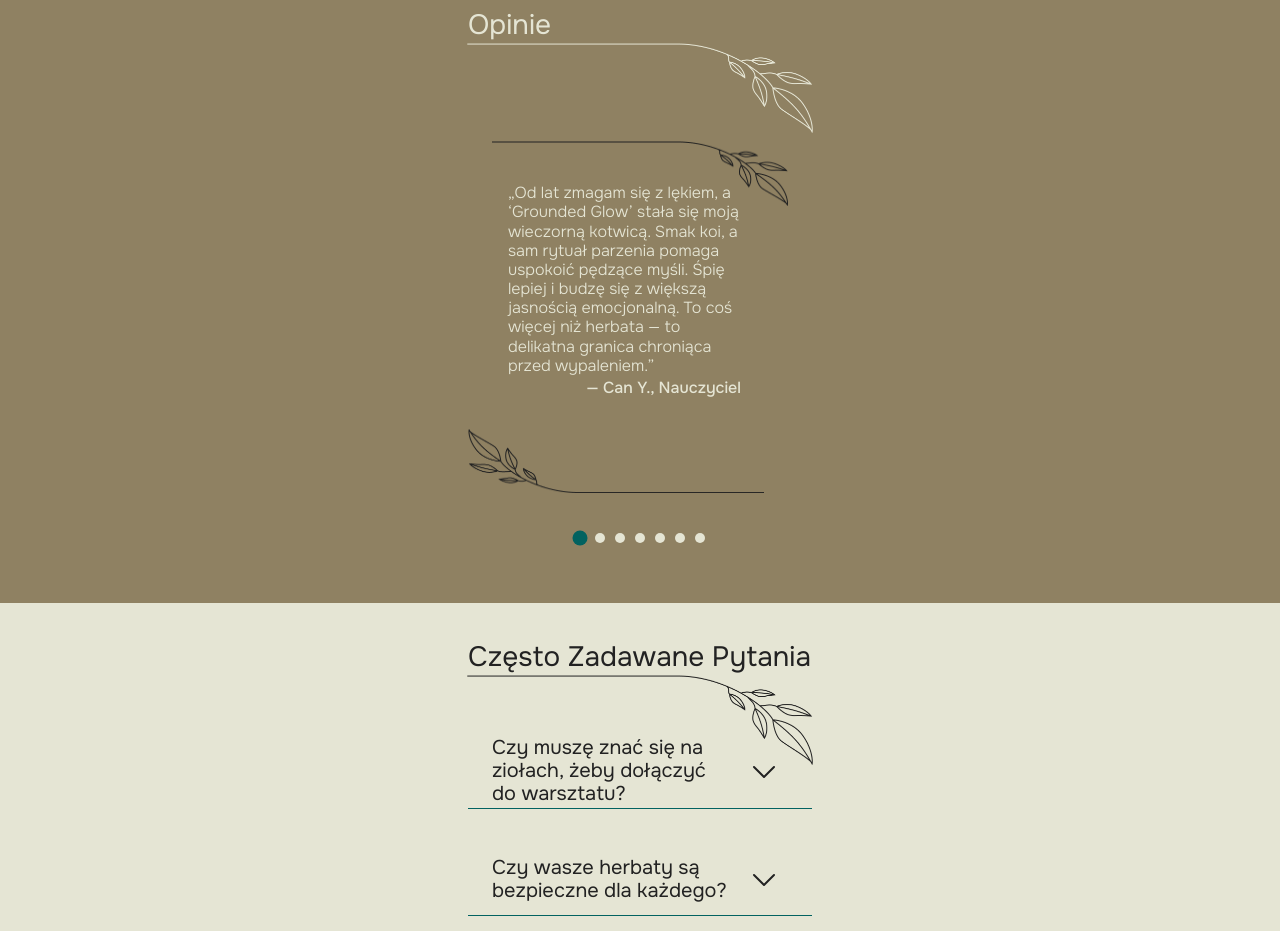
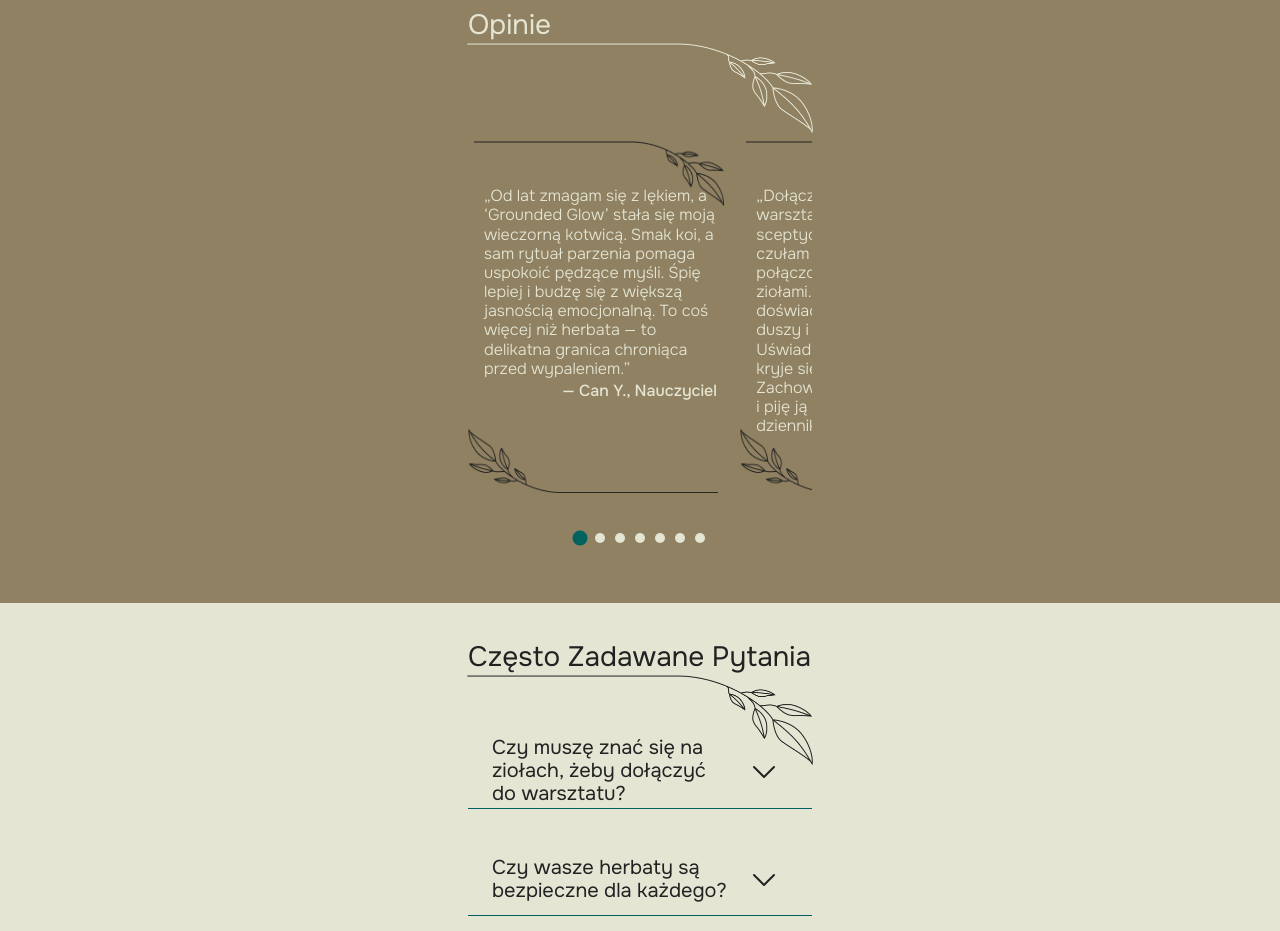
Before and after one commit to Kateryna-Katya/tea-shop, a website built with Vite: page src/index.html in a window 1280 px wide. Shown: the part 8200-9131 px from the top of the page. Built offline with nearby package versions, Linux system fonts and the light colour scheme; a web font is replaced by a local one.

Commit message:
fix slide

```diff
--- a/package.json
+++ b/package.json
@@ -5,7 +5,7 @@
   "type": "module",
   "scripts": {
     "dev": "vite",
-    "build": "vite build --base=/tea-shop/",
+    "build": "vite build",
     "preview": "vite preview"
   },
   "devDependencies": {
--- a/src/css/main.css
+++ b/src/css/main.css
@@ -370,14 +370,15 @@
   background-image: url('/img/opinie/leaves-right.png'), url('/img/opinie/leaves-left.png');
   background-repeat: no-repeat;
   background-position: top 10px center, bottom left;
-  background-size: 296px 65px, 296px 65px ;
-  width: 297px;
+  background-size: 250px 65px, 250px 65px ;
+  min-width: 260px;
   min-height: 332px;
   display: flex;
   flex-direction: column;
   align-items: center;
   justify-content:center;
-  padding: 52px 40px;
+ padding-top:55px;
+ padding-left: 16px;
 }
 .swiper-text{
   font-family: "Onest", sans-serif;
--- a/src/js/swiper.js
+++ b/src/js/swiper.js
@@ -8,9 +8,9 @@
         modules: [Navigation],
         breakpoints: {
             374: {
-                slidesPerView: "auto",
+                slidesPerView: 1.3,
                 spaceBetween: 10,
-                centeredSlides: true,
+                centeredSlides: false,
             },
 
             1439: {
--- a/src/partials/main.html
+++ b/src/partials/main.html
@@ -207,6 +207,7 @@
      <!-- Często Zadawane Pytania -->
       <section class="gaq-section" id="Pytania">
         <div class="container faq-container">
+          <span style="display: none;">Generated:29.04.2025, Hash:er125as</span>
           <h2 class="faq-title">Często Zadawane Pytania</h2>
           <ul class="faq-acc">
             <li class="faq-acc-el faq-current">
--- a/vite.config.js
+++ b/vite.config.js
@@ -6,6 +6,7 @@
 
 export default defineConfig(({ command }) => {
   return {
+    base:"/",
     define: {
       [command === 'serve' ? 'global' : '_global']: {},
     },
```
